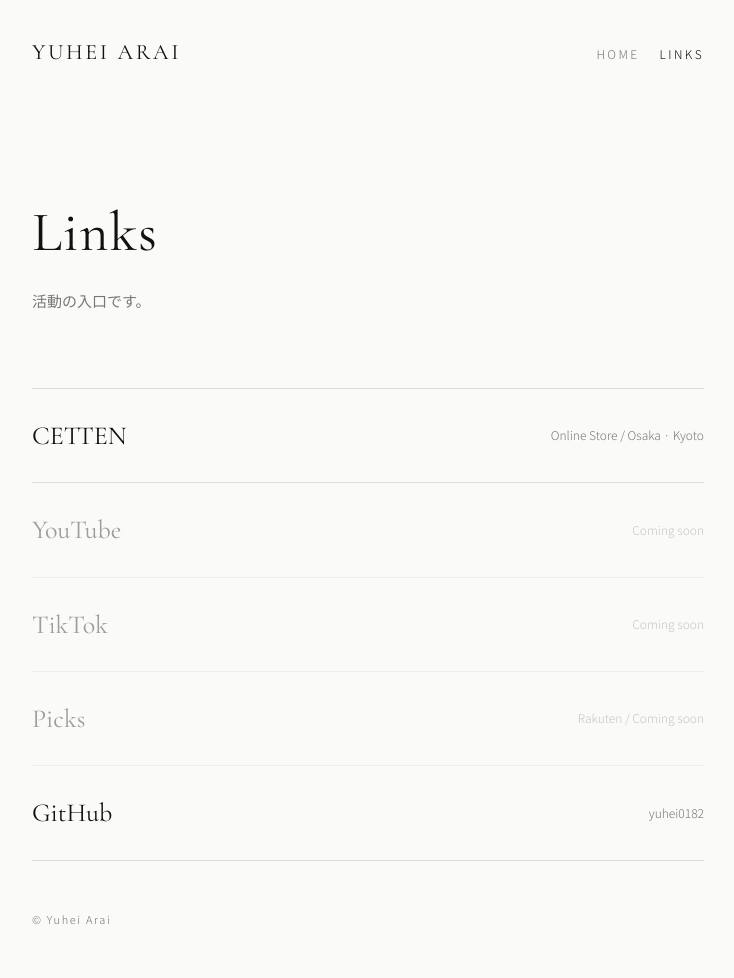
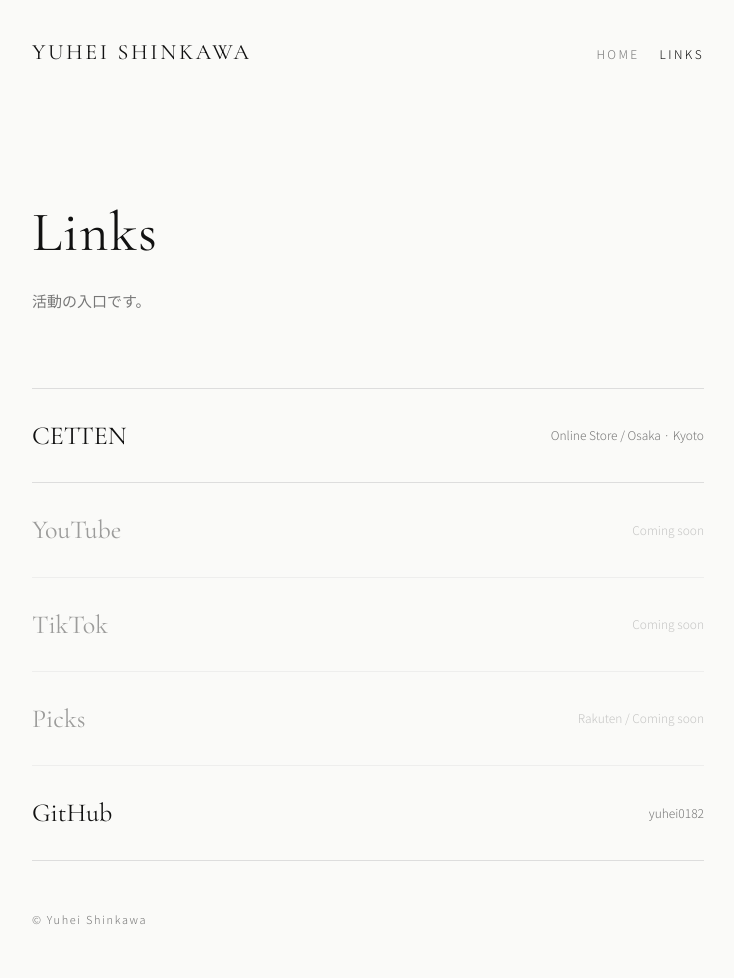
Before and after one commit to yuhei0182/yuhei0182.github.io, a plain HTML site: page links.html in a window 1280 px wide. Shown: the whole page, without its empty margins (272-1006 px from the left). Drawn offline with nearby package versions, Linux system fonts and the light colour scheme.

Commit message:
Update author name from Yuhei Arai to Yuhei Shinkawa

```diff
--- a/links.html
+++ b/links.html
@@ -3,13 +3,13 @@
 <head>
 <meta charset="utf-8">
 <meta name="viewport" content="width=device-width,initial-scale=1">
-<title>Links — Yuhei Arai</title>
+<title>Links — Yuhei Shinkawa</title>
 <link rel="stylesheet" href="style.css">
 </head>
 <body>
 <div class="wrap">
 <header>
-  <a class="logo" href="./">YUHEI ARAI</a>
+  <a class="logo" href="./">YUHEI SHINKAWA</a>
   <nav><a href="./">HOME</a><a class="on" href="links.html">LINKS</a></nav>
 </header>
 
@@ -27,7 +27,7 @@
   <a href="https://github.com/yuhei0182" target="_blank" rel="noopener"><span class="t">GitHub</span><span class="d">yuhei0182</span></a>
 </div>
 
-<footer>© Yuhei Arai</footer>
+<footer>© Yuhei Shinkawa</footer>
 </div>
 </body>
 </html>
```
